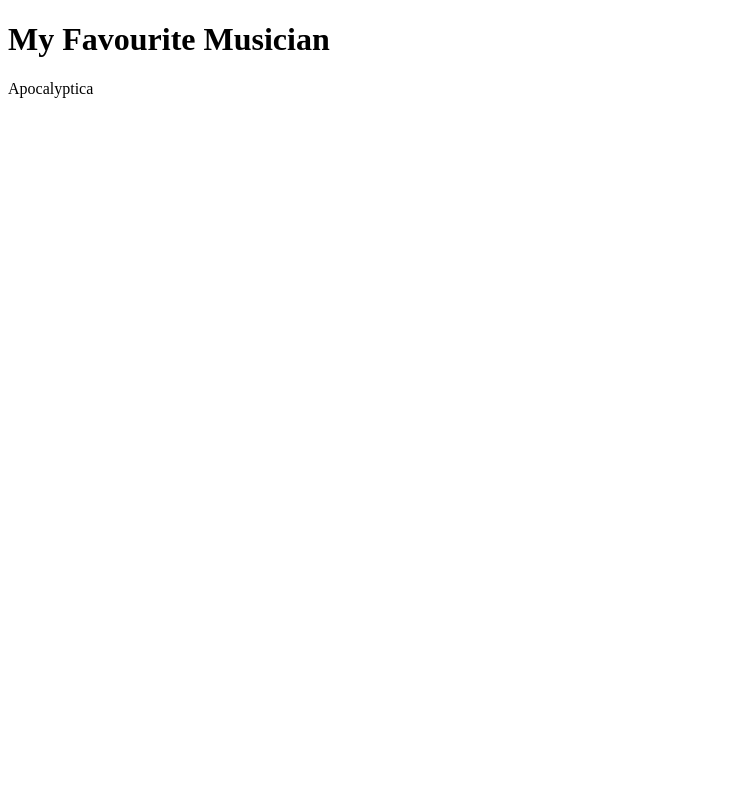
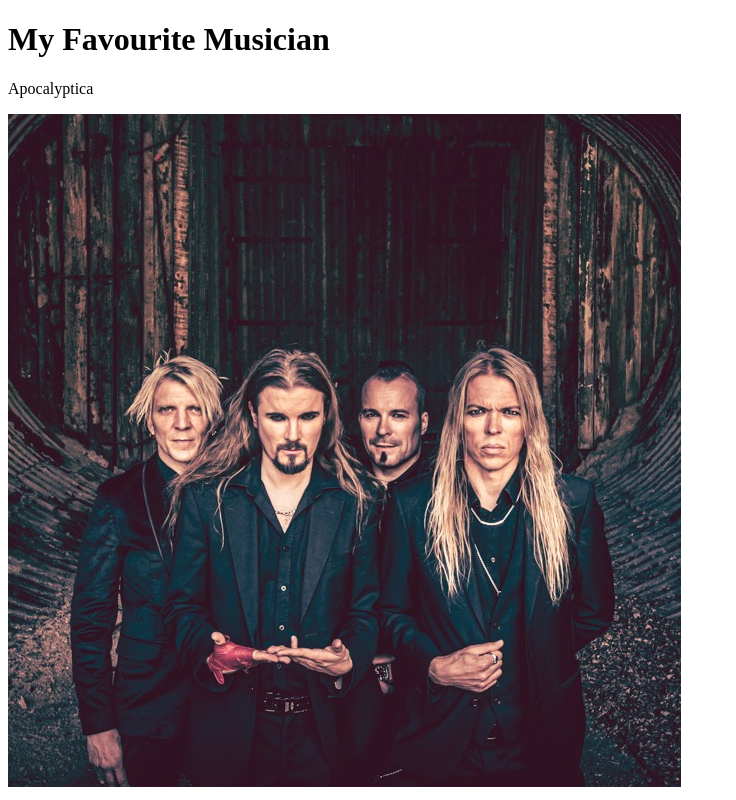
Before and after one commit to alexandra-lionga/git_test, a plain HTML site: page index.html in a window 1280 px wide. Shown: the whole page, without its empty margins (0-736 px from the left). Drawn offline with Linux system fonts and the light colour scheme.

Commit message:
Adding my fav musian files

```diff
--- a/index.html
+++ b/index.html
@@ -8,5 +8,6 @@
 <body>
     <h1>My Favourite Musician</h1>
     <p>Apocalyptica</p>
+    <img src="/Apocalyptica.jpeg"
 </body>
 </html>
```
Also changed, not shown: Apocalyptica.jpeg (added).
